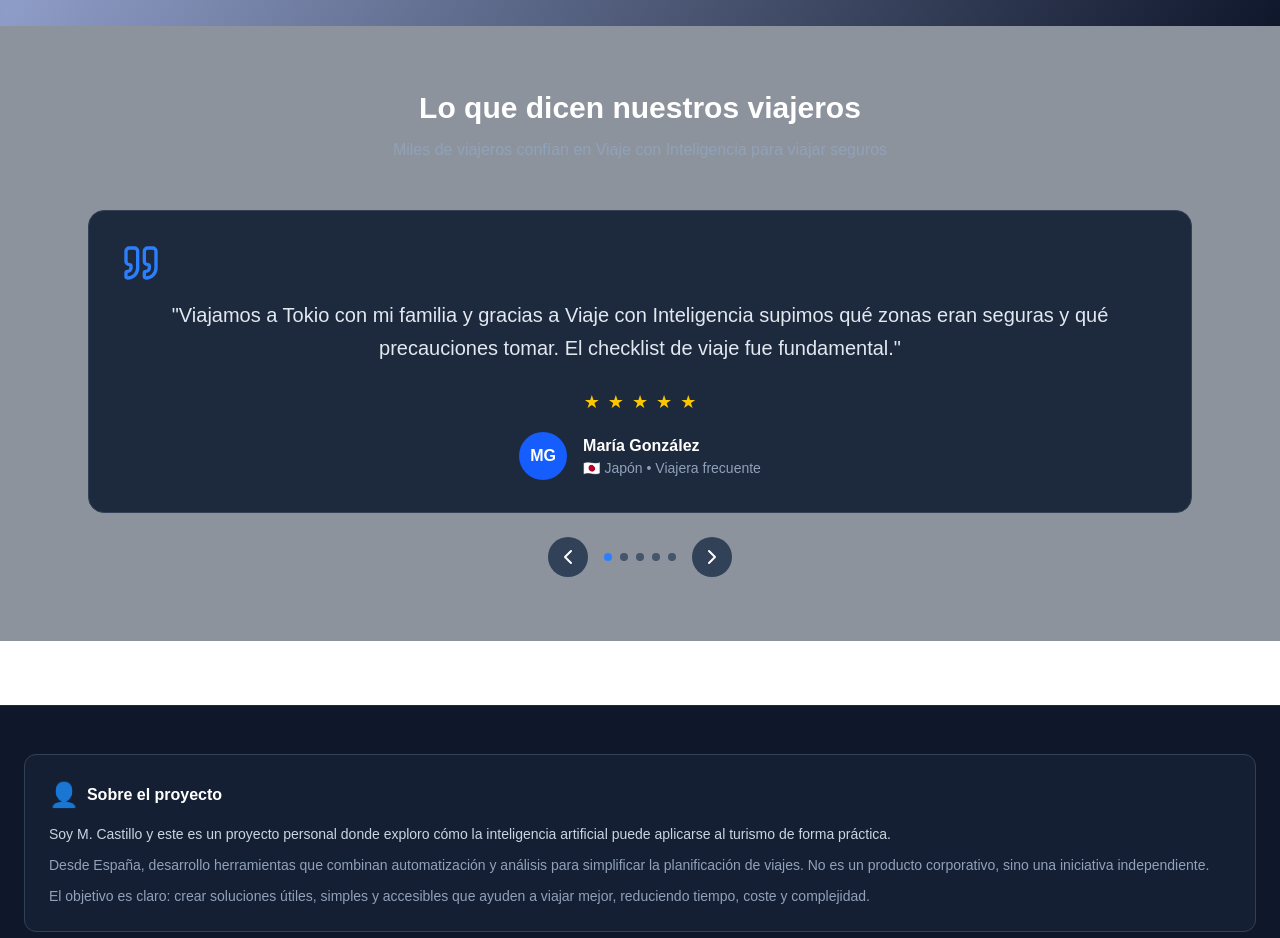
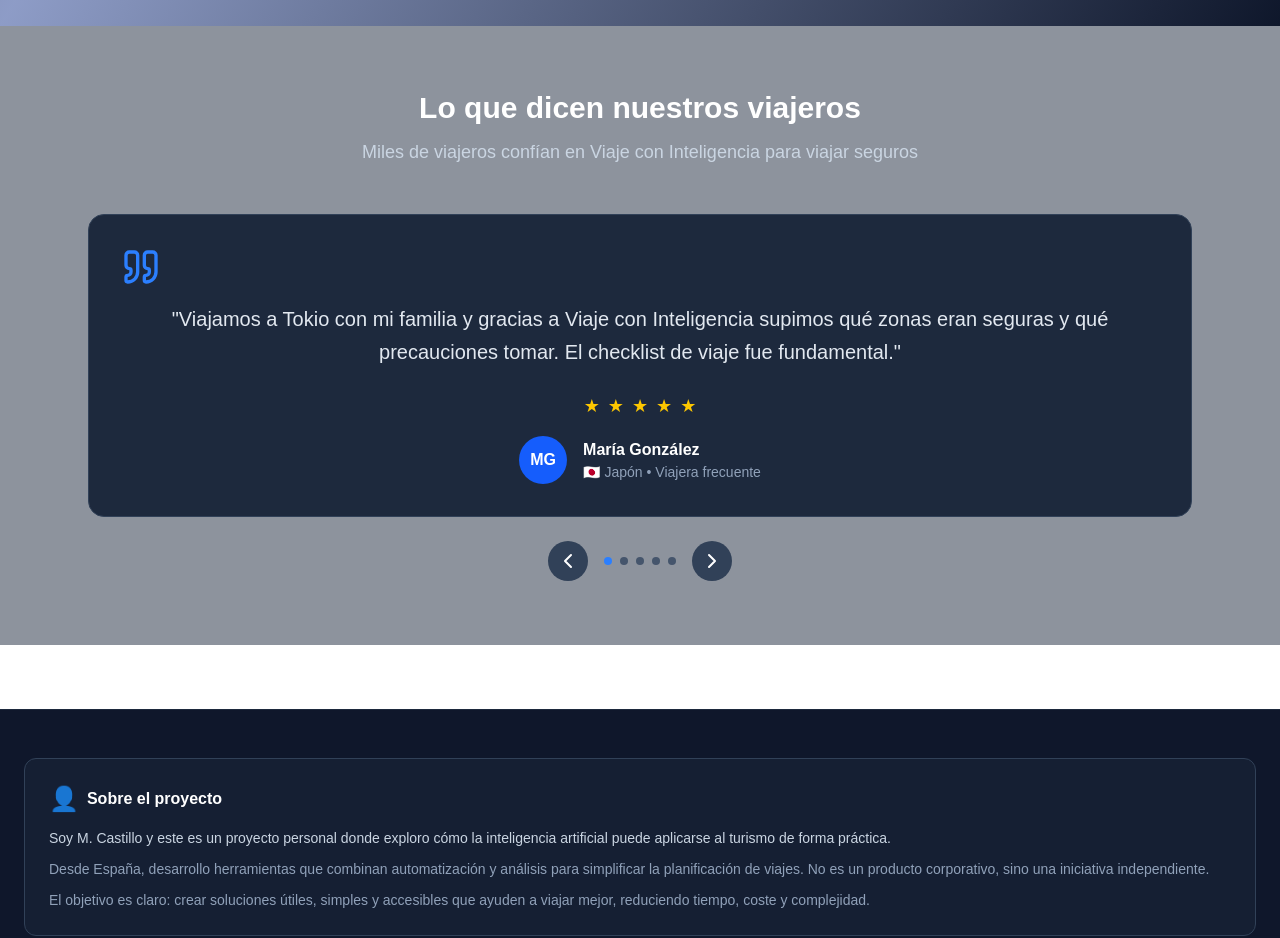
Before and after one commit to mcasrom/viaje-con-inteligencia, a Next.js app: page / in a window 1280 px wide. Shown: the part 2120-3058 px from the top of the page. Built offline with nearby package versions, Linux system fonts and the light colour scheme.

Commit message:
fix text contrast in Testimonios

```diff
--- a/src/components/Testimonios.tsx
+++ b/src/components/Testimonios.tsx
@@ -69,7 +69,7 @@
           <h2 className="text-3xl font-bold text-white mb-3">
             Lo que dicen nuestros viajeros
           </h2>
-          <p className="text-slate-400">
+          <p className="text-slate-300 text-lg">
             Miles de viajeros confían en Viaje con Inteligencia para viajar seguros
           </p>
         </div>
```
